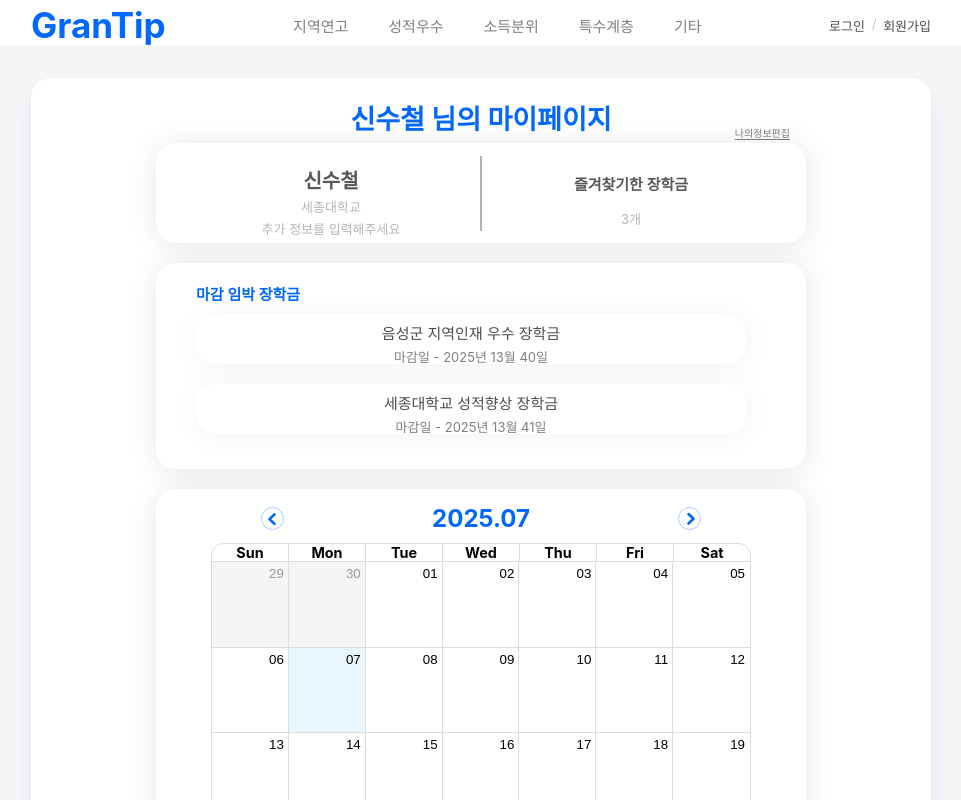
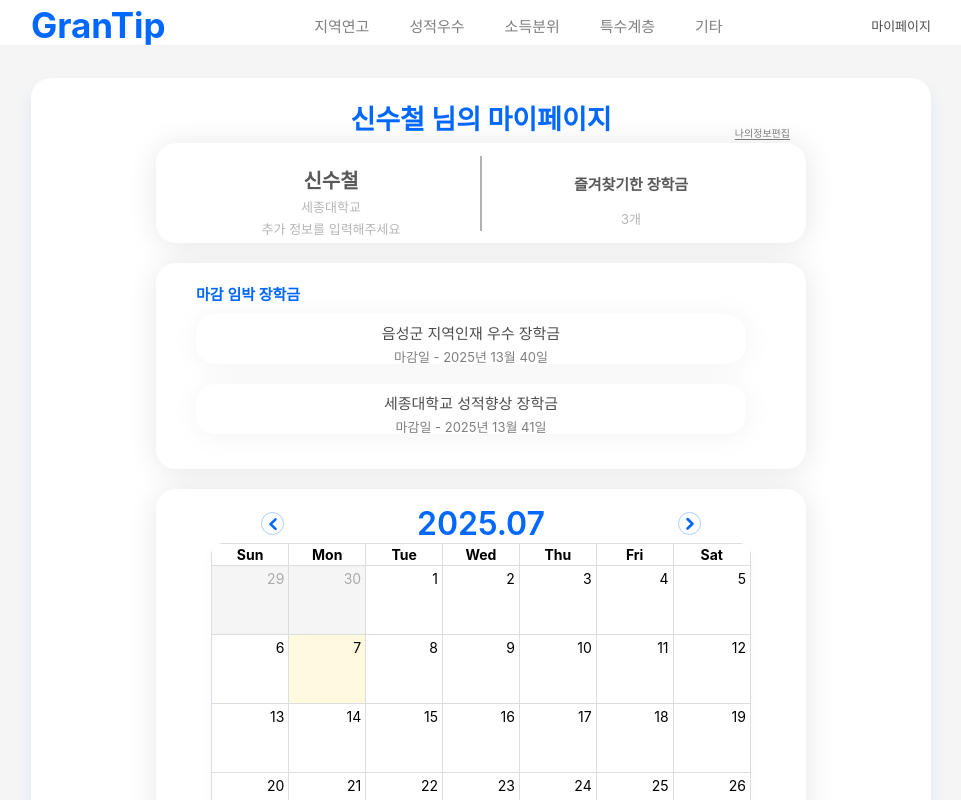
Before and after one commit to moo1677/GranTip-FE-TEST, a React (Vite) app: page /mypage in a window 1280 px wide. Shown: the top 800 px of the page, without its empty margins (159-1120 px from the left). Built offline with nearby package versions, Linux system fonts and the light colour scheme.

Commit message:
feat: 캘린더 장학금 클릭 시 해당 장학금 상세페이지로 이동

```diff
--- a/package.json
+++ b/package.json
@@ -10,6 +10,9 @@
     "preview": "vite preview"
   },
   "dependencies": {
+    "@fullcalendar/daygrid": "^6.1.18",
+    "@fullcalendar/interaction": "^6.1.18",
+    "@fullcalendar/react": "^6.1.18",
     "axios": "^1.10.0",
     "date-fns": "^4.1.0",
     "framer-motion": "^12.23.0",
--- a/src/App.jsx
+++ b/src/App.jsx
@@ -11,8 +11,11 @@ import UserInfoEdit from "./pages/UserInfoEdit";
 import Search from "./pages/Search";
 import SearchBar from "./components/common/SearchBar";
 import Detail from "./pages/Detail";
-import { useState } from "react";
+import { useState, useEffect } from "react";
+import ProtectedRoute from "./hooks/ProtectedRoute";
+
 function AppContent() {
+  const [isLoggedIn, setIsLoggedIn] = useState(true);
   const [inputText, setInputText] = useState("");
   const location = useLocation();
   const hideHeaderRoutes = ["/login", "/signup"];
@@ -22,7 +25,7 @@ function AppContent() {
       <AnimatePresence>
         {!hideHeader && (
           <PageTransitionWrapper>
-            <Header setSearchText={setInputText} />
+            <Header setSearchText={setInputText} isLoggedIn={isLoggedIn} />
           </PageTransitionWrapper>
         )}
       </AnimatePresence>
@@ -56,7 +59,9 @@ function AppContent() {
             path="/mypage"
             element={
               <PageTransitionWrapper>
-                <MyPage />
+                <ProtectedRoute isLoggedIn={isLoggedIn}>
+                  <MyPage />
+                </ProtectedRoute>
               </PageTransitionWrapper>
             }
           />
@@ -64,7 +69,9 @@ function AppContent() {
             path="/edit"
             element={
               <PageTransitionWrapper>
-                <UserInfoEdit />
+                <ProtectedRoute isLoggedIn={isLoggedIn}>
+                  <UserInfoEdit />
+                </ProtectedRoute>
               </PageTransitionWrapper>
             }
           />
--- a/src/components/common/SearchBar.css
+++ b/src/components/common/SearchBar.css
@@ -30,6 +30,7 @@
   padding-top: 0;
   width: 900px;
   box-shadow: 3px 3px 20px 0px rgba(0, 104, 255, 0.2);
+  padding-bottom: 4px;
   transition: 1s ease;
 }
 .search.custom.action {
--- a/src/components/layout/Header.jsx
+++ b/src/components/layout/Header.jsx
@@ -1,6 +1,6 @@
 import "./Header.css";
 import { useNavigate } from "react-router-dom";
-const Header = ({ setSearchText }) => {
+const Header = ({ setSearchText, isLoggedIn }) => {
   const navigate = useNavigate();
   const homeHandler = () => {
     navigate("/");
@@ -17,11 +17,17 @@ const Header = ({ setSearchText }) => {
           <div>특수계층</div>
           <div>기타</div>
         </div>
-        <div className="user-menu">
-          <div onClick={() => navigate("/login")}>로그인</div>
-          <div>/</div>
-          <div onClick={() => navigate("/signup")}>회원가입</div>
-        </div>
+        {!isLoggedIn ? (
+          <div className="user-menu">
+            <div onClick={() => navigate("/login")}>로그인</div>
+            <div>/</div>
+            <div onClick={() => navigate("/signup")}>회원가입</div>
+          </div>
+        ) : (
+          <div className="user-menu">
+            <div onClick={() => navigate("/mypage")}>마이페이지</div>
+          </div>
+        )}
       </div>
     </div>
   );
--- /dev/null
+++ b/src/components/layout/ScholarshipCalendar.css
@@ -0,0 +1,110 @@
+/* 루트 컨테이너 (필요시 유연하게 조정) */
+.scholar-calendar-root {
+  width: 100%;
+  max-width: 650px;
+  margin: 0 auto;
+}
+
+/* 커스텀 툴바 */
+.calender-wrapper {
+  display: flex;
+  justify-content: space-between;
+  align-items: center;
+  font-size: 2rem;
+  font-weight: 600;
+  padding: 0 50px;
+  color: #0068ff;
+  user-select: none;
+}
+.calender {
+  width: 23px;
+  height: 23px;
+  border-radius: 50%;
+  border: 1px solid #aacdff;
+  display: flex;
+  justify-content: center;
+  align-items: center;
+  cursor: pointer;
+}
+.calender-btn,
+.calender-btn-n {
+  width: 20px;
+  height: 20px;
+  border-radius: 15px;
+  user-select: none;
+}
+.calender-btn:focus,
+.calender-btn-n:focus {
+  outline: none;
+}
+
+/* FullCalendar 기본 숨김 */
+.fc {
+  font-family: Inter, sans-serif;
+  font-size: 14px;
+  border-radius: 12px;
+  overflow: hidden;
+  box-shadow: 0px 5px 10px rgba(0, 104, 255, 0.05);
+}
+.fc-toolbar {
+  display: none;
+}
+.fc-daygrid-day {
+  border: none;
+  padding: 2px;
+}
+.fc-day-other {
+  background-color: #f5f5f5 !important;
+}
+
+/* 1) .scholar-bar를 block으로 바꾸고, 셀 전체 너비를 차지하도록 */
+.scholar-bar {
+  display: flex !important; /* block → flex */
+  align-items: center !important; /* 수직 중앙 정렬 */
+  justify-content: center !important; /* 수평 중앙 정렬 */
+  height: 18px;
+  background: rgb(252, 254, 255);
+  border: 1px solid #c8deff;
+  border-radius: 20px;
+  height: 16px;
+  line-height: 16px;
+  cursor: pointer;
+  overflow: hidden; /* 넘치는 텍스트 숨김 */
+  text-align: center;
+  padding-top: 2px !important;
+}
+
+/* 2) 내부 .ellipsed 스팬에도 꼭 폭 100% 지정 */
+.ellipsed {
+  display: block !important;
+  width: 100% !important;
+  white-space: nowrap !important;
+  overflow: hidden !important;
+  text-overflow: ellipsis !important;
+}
+
+.scholar-bar:hover {
+  background-color: #e6f7ff;
+}
+/* 1) 이벤트 링크(<a>) 자체의 배경·보더 제거 */
+.fc .fc-daygrid-event-harness .fc-event {
+  background: transparent !important;
+  border: none !important;
+}
+
+/* 2) 선택되었을 때 붙는 추가 클래스 제거 */
+.fc .fc-daygrid-event.fc-event-selected {
+  background: transparent !important;
+  border: none !important;
+  box-shadow: none !important;
+}
+
+/* 3) fc-event-main-frame 에도 혹시 남아 있는 배경 제거 */
+.fc .fc-event-main-frame {
+  background: transparent !important;
+  border: none !important;
+}
+.scholar-bar,
+.ellipsed {
+  color: #0068ff !important; /* 원하는 텍스트 색 */
+}
--- /dev/null
+++ b/src/components/layout/ScholarshipCalendar.jsx
@@ -0,0 +1,79 @@
+import React, { useRef, useState, useEffect } from "react";
+import FullCalendar from "@fullcalendar/react";
+import dayGridPlugin from "@fullcalendar/daygrid";
+import interactionPlugin from "@fullcalendar/interaction";
+import { parseISO, format } from "date-fns";
+import "./ScholarshipCalendar.css";
+import rmyIcon from "../../assets/rnext.svg";
+import lmyIcon from "../../assets/lnext.svg";
+
+const ScholarshipCalendar = ({ subscribedScholarships }) => {
+  const calendarRef = useRef(null);
+  const [currentDate, setCurrentDate] = useState(new Date());
+
+  // 이벤트 매핑
+  const events = Array.isArray(subscribedScholarships)
+    ? subscribedScholarships.map((s) => ({
+        title: s["상품명"],
+        start: parseISO(s["모집시작일"]),
+        end: parseISO(s["모집종료일"]),
+        allDay: true,
+        id: s["번호"],
+      }))
+    : [];
+
+  // 상세 페이지 새 탭 오픈
+  const handleEventClick = (info) => {
+    window.open(`/detail/${info.event.id}`, "_blank");
+  };
+
+  // 이전/다음 이동
+  const movePrev = () => {
+    const api = calendarRef.current.getApi();
+    api.prev();
+    setCurrentDate(api.getDate());
+  };
+  const moveNext = () => {
+    const api = calendarRef.current.getApi();
+    api.next();
+    setCurrentDate(api.getDate());
+  };
+
+  return (
+    <div className="scholar-calendar-root">
+      {/* 커스텀 툴바 */}
+      <div className="calender-wrapper">
+        <div onClick={movePrev} className="calender">
+          <img src={lmyIcon} alt="이전 달" className="calender-btn" />
+        </div>
+        <span>{format(currentDate, "yyyy.MM")}</span>
+        <div onClick={moveNext} className="calender">
+          <img src={rmyIcon} alt="다음 달" className="calender-btn-n" />
+        </div>
+      </div>
+
+      {/* FullCalendar */}
+      <FullCalendar
+        ref={calendarRef}
+        plugins={[dayGridPlugin, interactionPlugin]}
+        initialView="dayGridMonth"
+        views={["dayGridMonth", "dayGridWeek"]}
+        events={events}
+        eventClick={handleEventClick}
+        displayEventEnd={true}
+        height="auto"
+        fixedWeekCount={false}
+        headerToolbar={false} // 기본 헤더 숨김
+        eventContent={(
+          arg // 완전 커스텀 렌더링
+        ) => (
+          <div className="scholar-bar" title={arg.event.title}>
+            <span className="ellipsed">{arg.event.title}</span>
+          </div>
+        )}
+      />
+    </div>
+  );
+};
+
+export default ScholarshipCalendar;
--- a/src/components/layout/ScholarshipCalender.css
+++ /dev/null
@@ -1,28 +0,0 @@
-/* 둥근 테두리 */
-.rbc-month-row:first-child .rbc-day-bg:first-child {
-  border-top-left-radius: 12px;
-}
-.rbc-month-row:first-child .rbc-day-bg:last-child {
-  border-top-right-radius: 12px;
-}
-.rbc-month-row:last-child .rbc-day-bg:first-child {
-  border-bottom-left-radius: 12px;
-}
-.rbc-month-row:last-child .rbc-day-bg:last-child {
-  border-bottom-right-radius: 12px;
-}
-
-/* off-range (회색 칸) 스타일 */
-.rbc-off-range-bg {
-  background-color: #f5f5f5 !important;
-  border-radius: 0 !important;
-  height: 100% !important;
-  padding: 0 !important;
-  box-sizing: border-box;
-}
-
-/* 캘린더 전체 둥글게 */
-.rbc-month-view {
-  border-radius: 12px;
-  overflow: hidden;
-}
--- a/src/components/layout/ScholarshipCalender.jsx
+++ /dev/null
@@ -1,108 +0,0 @@
-import { Calendar, momentLocalizer } from "react-big-calendar";
-import moment from "moment";
-import { parseISO } from "date-fns";
-import "react-big-calendar/lib/css/react-big-calendar.css";
-import "./ScholarshipCalender.css";
-import rmyIcon from "../../assets/rnext.svg";
-import lmyIcon from "../../assets/lnext.svg";
-const localizer = momentLocalizer(moment); // 또는 date-fns로도 가능
-
-const ScholarshipCalender = ({ subscribedScholarships }) => {
-  console.log(subscribedScholarships);
-  const events = Array.isArray(subscribedScholarships)
-    ? subscribedScholarships.map((s) => ({
-        title: s["상품명"],
-        start: parseISO(s["모집시작일"]),
-        end: parseISO(s["모집종료일"]),
-        allDay: true,
-      }))
-    : [];
-  const CustomToolbar = ({ date, onNavigate }) => {
-    const year = date.getFullYear();
-    const month = date.getMonth() + 1;
-    const handlePrev = () => onNavigate("PREV");
-    const handleNext = () => onNavigate("NEXT");
-
-    return (
-      <div
-        style={{
-          display: "flex",
-          justifyContent: "space-between",
-          alignItems: "center",
-          fontSize: "1.5rem",
-          fontWeight: "bold",
-          marginBottom: "10px",
-          padding: "0px 50px 0px 50px",
-          color: "#0068ff",
-        }}
-      >
-        <div
-          onClick={handlePrev}
-          style={{
-            width: "23px",
-            height: "23px",
-            fill: "#FFF",
-            borderRadius: "50%",
-            border: "1px solid #AACDFF",
-            display: "flex",
-            justifyContent: "center", // 수평 가운데
-            alignItems: "center",
-            cursor: "pointer",
-          }}
-        >
-          <img
-            src={lmyIcon}
-            alt="버튼"
-            style={{
-              width: "20px",
-              height: "20px",
-              borderRadius: "15px",
-              cursor: "pointer",
-              transform: "translateX(-1px)",
-            }}
-          />
-        </div>
-
-        <span>{`${year}.${month.toString().padStart(2, "0")}`}</span>
-        <div
-          onClick={handleNext}
-          style={{
-            width: "23px",
-            height: "23px",
-            fill: "#FFF",
-            borderRadius: "50%",
-            border: "1px solid #AACDFF",
-            display: "flex",
-            justifyContent: "center", // 수평 가운데
-            alignItems: "center",
-            cursor: "pointer",
-          }}
-        >
-          <img
-            src={rmyIcon}
-            alt="버튼"
-            style={{
-              width: "20px",
-              height: "20px",
-              borderRadius: "15px",
-              cursor: "pointer",
-              transform: "translateX(1px)",
-            }}
-          />
-        </div>
-      </div>
-    );
-  };
-  return (
-    <Calendar
-      localizer={localizer}
-      events={events}
-      startAccessor="start"
-      endAccessor="end"
-      style={{ width: "100%", height: "100%" }}
-      views={["month"]} // month만 표시
-      components={{ toolbar: CustomToolbar }}
-    />
-  );
-};
-export default ScholarshipCalender;
--- /dev/null
+++ b/src/hooks/ProtectedRoute.jsx
@@ -0,0 +1,15 @@
+import { useEffect } from "react";
+import { Navigate } from "react-router-dom";
+const ProtectedRoute = ({ isLoggedIn, children }) => {
+  useEffect(() => {
+    console.log("ProtectedRoute mount:", isLoggedIn);
+    if (!isLoggedIn) {
+      alert("로그인이 필요합니다");
+    }
+  }, [isLoggedIn]);
+  if (!isLoggedIn) {
+    return <Navigate to="/login" replace />;
+  }
+  return children;
+};
+export default ProtectedRoute;
--- a/src/pages/MyPage.css
+++ b/src/pages/MyPage.css
@@ -173,7 +173,7 @@ body {
 }
 
 .scholar-calendar {
-  height: 550px;
+  min-height: 500;
   padding: 15px;
   display: flex;
   flex-direction: column;
@@ -182,7 +182,8 @@ body {
 
 .calender-section {
   width: 540px;
-  height: 486px;
+  min-height: 480;
   border-radius: var(--radius);
   background: #fff;
+  margin-bottom: 20px;
 }
--- a/src/pages/MyPage.jsx
+++ b/src/pages/MyPage.jsx
@@ -1,4 +1,4 @@
-import ScholarshipCalender from "../components/layout/ScholarshipCalender";
+import ScholarshipCalendar from "../components/layout/ScholarshipCalendar";
 import "./MyPage.css";
 import { useNavigate } from "react-router-dom";
 import data from "../data/Scholarship.json";
@@ -54,7 +54,7 @@ const MyPage = () => {
       </div>
       <div className="scholar-calendar">
         <div className="calender-section">
-          <ScholarshipCalender subscribedScholarships={data} />
+          <ScholarshipCalendar subscribedScholarships={data} />
         </div>
       </div>
     </div>
```
Also changed, not shown: 1 other file (tests, documents, lock files or other folders).
